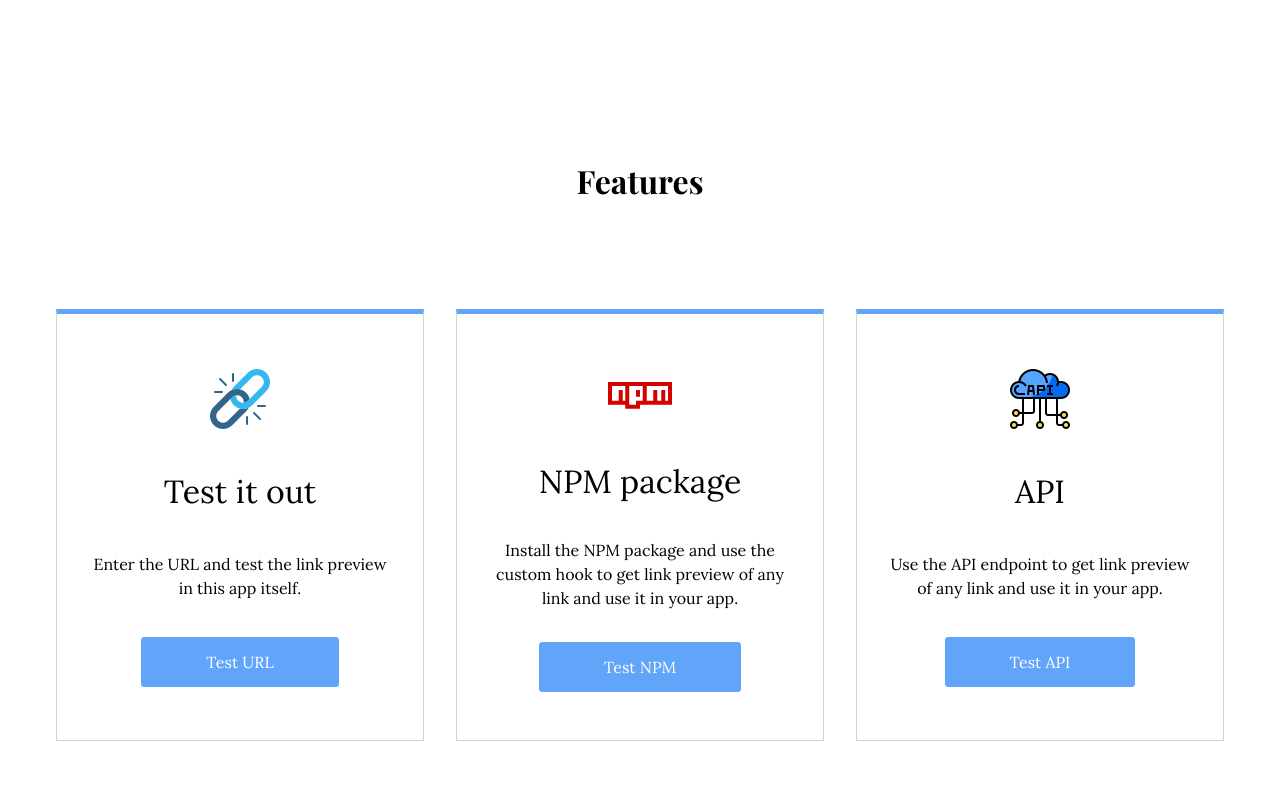
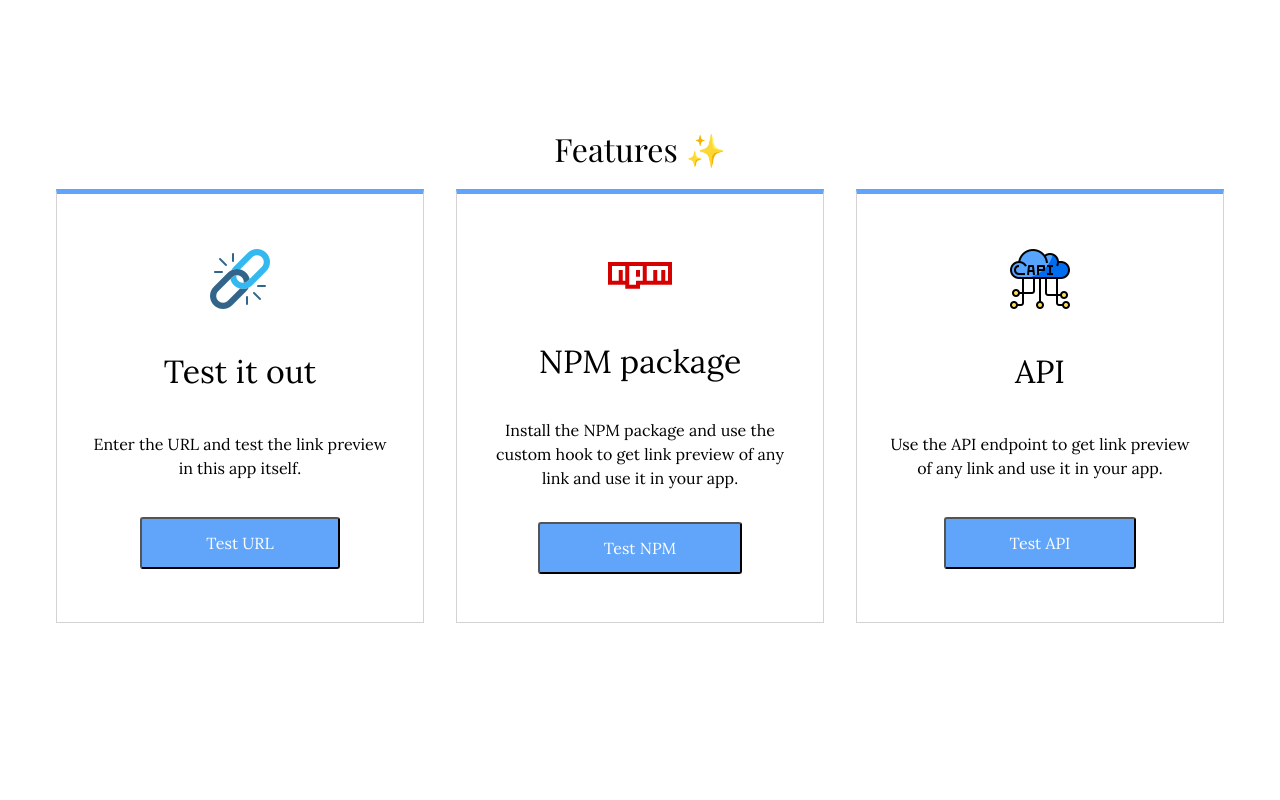
Before and after one commit to brianraila/url-info-api, a React (Create React App) app in the folder frontend/: page / in a window 1280 px wide. Shown: the part 660-1460 px from the top of the page. Built offline with nearby package versions, Linux system fonts and the light colour scheme; the HTML template or start-up script is replaced by a standard one; a web font is replaced by a local one.

Commit message:
style fix: heading features section

```diff
--- a/frontend/src/components/Features.jsx
+++ b/frontend/src/components/Features.jsx
@@ -4,10 +4,11 @@ const Features = ({ scrollToTest, scrollToNpm, scrollToApi, featuresRef }) => {
   return (
     <section
       id="events"
-      className="feature section section-events"
+      className="section section-events"
       ref={featuresRef}
+      style={{minHeight: "90vh"}}
     >
-      <h2 style={{ fontSize: "2rem" }}>Features</h2>
+      <h2 style={{ fontSize: "2rem", textAlign: "center" }}>Features ✨</h2>
       <div className="events-container">
         <div className="event">
           <img src="./broken-link.png" alt="" className="forum-icon" />
```
